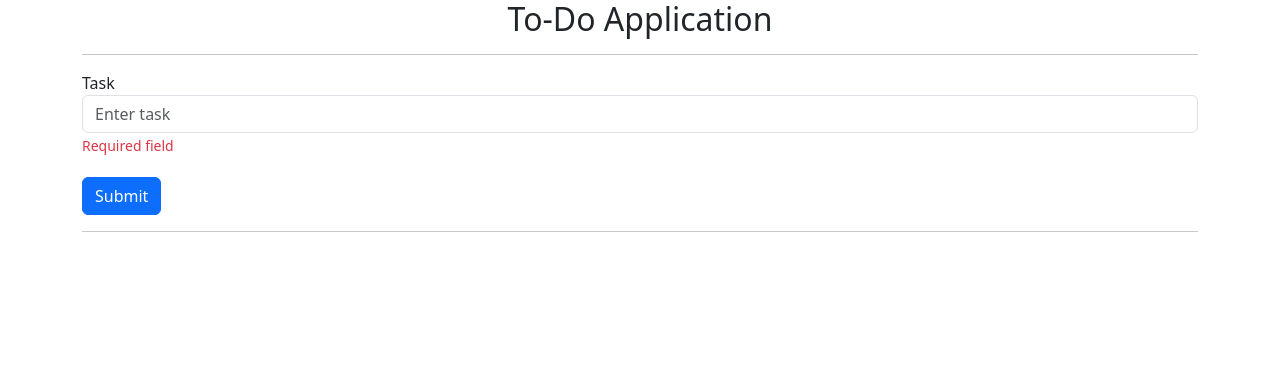
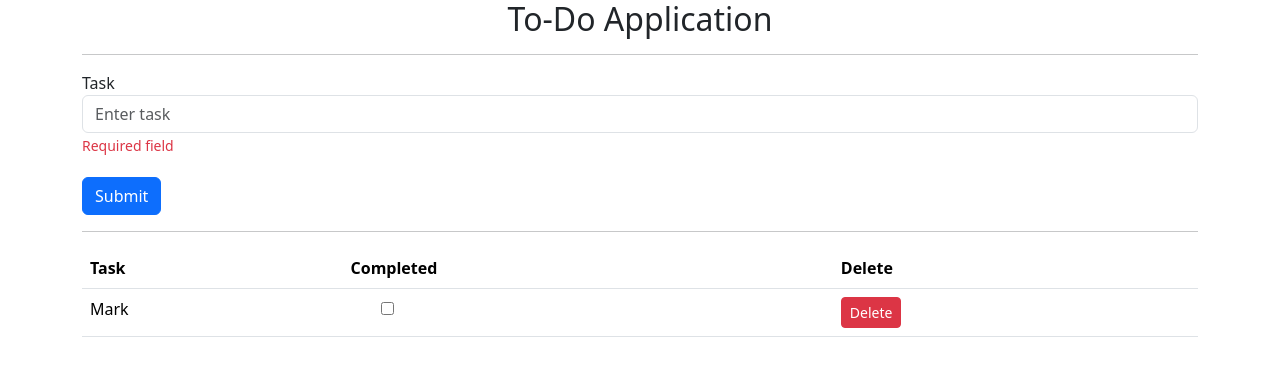
Before and after one commit to Kingcedru/Angular-todo-app, an Angular app: page / in a window 1280 px wide. Shown: the top 376 px of the page. Built offline with nearby package versions, Linux system fonts and the light colour scheme.

Commit message:
added tables

```diff
--- a/src/app/todo-list/todo-list.component.html
+++ b/src/app/todo-list/todo-list.component.html
@@ -19,4 +19,20 @@
     </button>
   </form>
   <hr />
+  <table class="table">
+    <thead>
+      <tr>
+        <th scope="col">Task</th>
+        <th scope="col">Completed</th>
+        <th scope="col">Delete</th>
+      </tr>
+    </thead>
+    <tbody>
+      <tr>
+        <td>Mark</td>
+        <td><input id="myCheckbox" type="checkbox" /></td>
+        <td><button class="btn btn-danger btn-sm">Delete</button></td>
+      </tr>
+    </tbody>
+  </table>
 </div>
```
